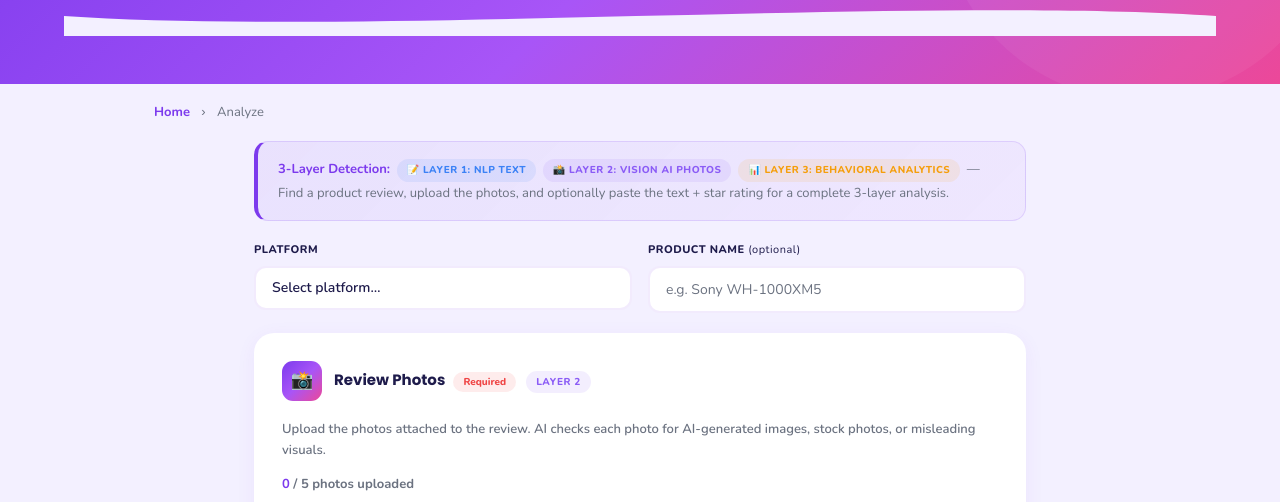
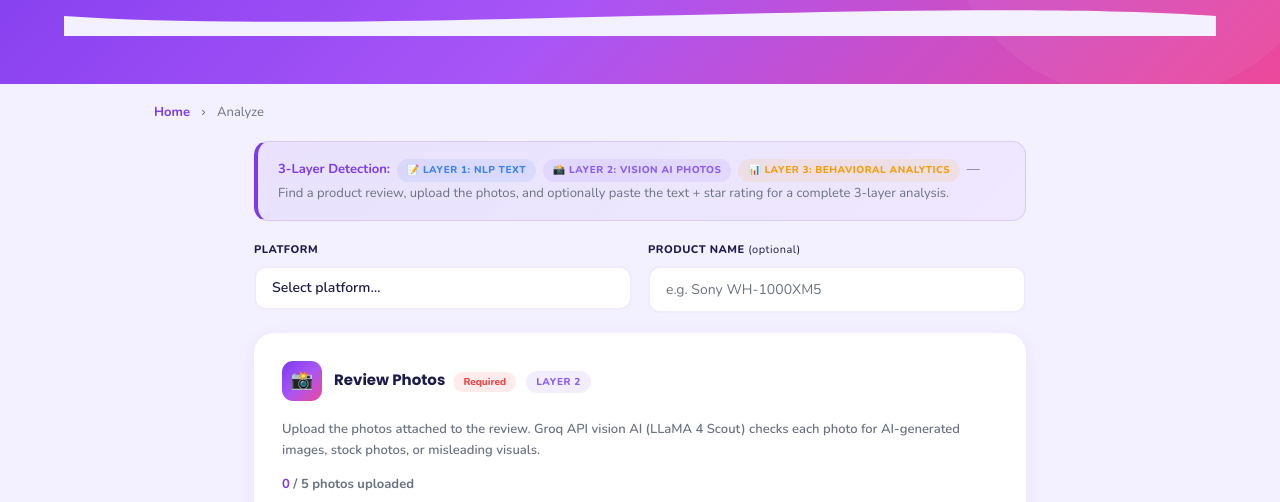
Before and after one commit to nickcomia/DART-WEB, a website: page pages/analyze.html in a window 1280 px wide. Shown: the part 220-722 px from the top of the page. Drawn offline with nearby package versions, Linux system fonts and the light colour scheme.

Commit message:
modified:   pages/analyze.html

```diff
--- a/pages/analyze.html
+++ b/pages/analyze.html
@@ -281,7 +281,7 @@ button,input,textarea,select{font-family:'Nunito',sans-serif;}
         <span class="layer-badge layer-2" style="margin-left:6px">Layer 2</span>
       </div>
     </div>
-    <p style="font-size:13px;color:var(--gray);font-weight:600;margin-bottom:14px;">Upload the photos attached to the review. AI checks each photo for AI-generated images, stock photos, or misleading visuals.</p>
+    <p style="font-size:13px;color:var(--gray);font-weight:600;margin-bottom:14px;">Upload the photos attached to the review. Groq API vision AI (LLaMA 4 Scout) checks each photo for AI-generated images, stock photos, or misleading visuals.</p>
     <div class="photo-counter"><span id="photoCount">0</span> / 5 photos uploaded</div>
     <div class="photo-grid" id="photoGrid"></div>
     <p class="fhint">Supports JPG, PNG, WEBP — up to 5 photos. Click + or drag &amp; drop.</p>
```
